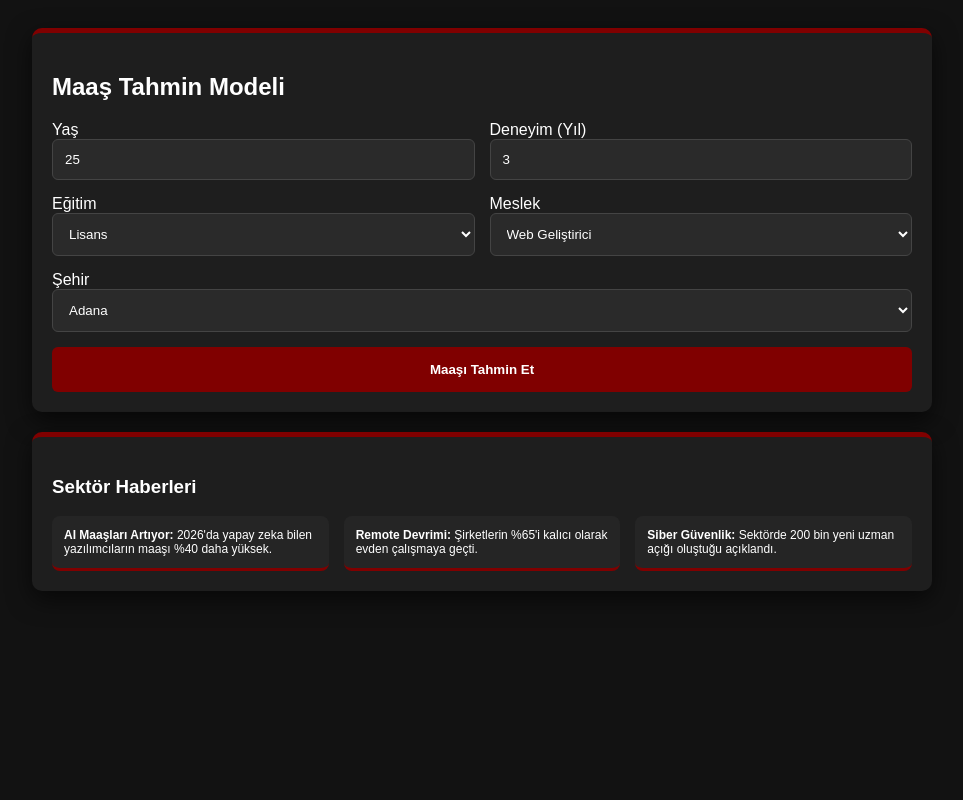
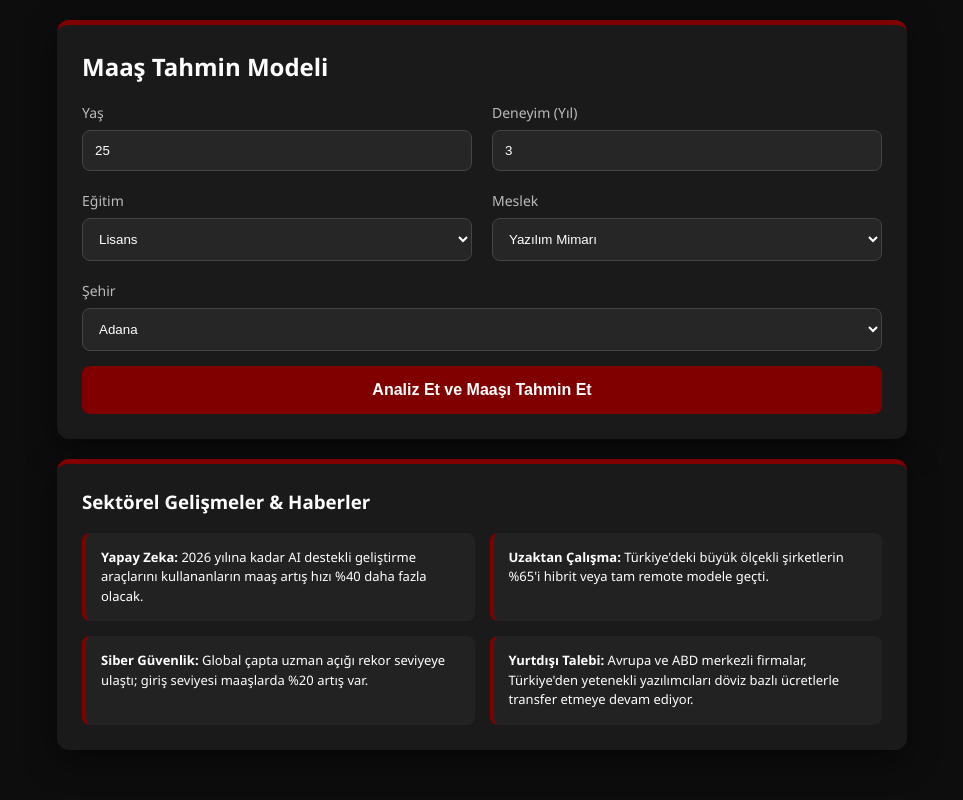
Before and after one commit to kayisdagasli-cmd/maas-tahmini-modeli, a Flask app: page / in a window 1280 px wide. Shown: the whole page, without its empty margins (158-1121 px from the left). Run offline with Flask 3, Linux system fonts and the light colour scheme; some libraries are stand-ins or nearby versions.

Commit message:
Update index.html

```diff
--- a/templates/index.html
+++ b/templates/index.html
@@ -2,22 +2,26 @@
 <html lang="tr">
 <head>
     <meta charset="UTF-8">
+    <meta name="viewport" content="width=device-width, initial-scale=1.0">
     <title>Maaş Tahmin Modeli | Kariyer Analizi</title>
     <script src="https://cdn.jsdelivr.net/npm/countup.js@2.0.7/dist/countUp.min.js"></script>
     <style>
-        :root { --bordo: #800000; --koyu: #121212; --kart: #1e1e1e; --text: #ffffff; }
-        body { background: var(--koyu); color: var(--text); font-family: sans-serif; padding: 20px; }
-        .container { max-width: 900px; margin: auto; }
-        .card { background: var(--kart); border-radius: 10px; padding: 20px; border-top: 5px solid var(--bordo); margin-bottom: 20px; box-shadow: 0 8px 25px rgba(0,0,0,0.6); }
-        .grid { display: grid; grid-template-columns: 1fr 1fr; gap: 15px; }
-        input, select { width: 100%; padding: 12px; background: #2a2a2a; color: white; border: 1px solid #444; border-radius: 6px; box-sizing: border-box; }
-        .btn { width: 100%; padding: 15px; background: var(--bordo); color: white; border: none; font-weight: bold; cursor: pointer; border-radius: 6px; margin-top: 15px; }
-        .price { font-size: 45px; color: #ff4d4d; font-weight: bold; }
-        .bar-chart { display: flex; align-items: flex-end; height: 100px; gap: 2px; background: #000; padding: 10px; border-radius: 8px; overflow-x: auto; }
-        .bar { min-width: 8px; background: var(--bordo); height: 10px; }
-        .bar-active { background: #ff4d4d; min-width: 12px; }
-        .news-grid { display: grid; grid-template-columns: repeat(3, 1fr); gap: 15px; margin-top: 10px; }
-        .news-card { background: #252525; padding: 12px; border-radius: 8px; border-bottom: 3px solid var(--bordo); font-size: 12px; }
+        :root { --bordo: #800000; --koyu: #0d0d0d; --kart: #1a1a1a; --text: #ffffff; }
+        body { background: var(--koyu); color: var(--text); font-family: 'Segoe UI', Tahoma, Geneva, Verdana, sans-serif; margin: 0; padding: 20px; }
+        .container { max-width: 850px; margin: auto; }
+        .card { background: var(--kart); border-radius: 12px; padding: 25px; border-top: 5px solid var(--bordo); margin-bottom: 20px; box-shadow: 0 10px 30px rgba(0,0,0,0.5); }
+        h2, h3 { color: white; margin-top: 0; }
+        .grid { display: grid; grid-template-columns: 1fr 1fr; gap: 20px; }
+        input, select { width: 100%; padding: 12px; background: #262626; border: 1px solid #444; border-radius: 8px; color: white; box-sizing: border-box; }
+        .btn { width: 100%; padding: 15px; background: var(--bordo); border: none; border-radius: 8px; color: white; font-weight: bold; cursor: pointer; font-size: 16px; transition: 0.3s; margin-top: 15px; }
+        .btn:hover { background: #a00000; transform: translateY(-2px); }
+        .price { font-size: 50px; color: #ff4d4d; font-weight: bold; margin: 10px 0; }
+        .bar-chart { display: flex; align-items: flex-end; height: 100px; gap: 2px; overflow-x: auto; padding: 10px; background: #111; border-radius: 8px; margin-top: 15px; }
+        .bar { min-width: 8px; background: var(--bordo); height: 15px; border-radius: 2px 2px 0 0; }
+        .bar-active { background: #ff4d4d; min-width: 12px; height: 40px !important; }
+        .news-box { display: grid; grid-template-columns: 1fr 1fr; gap: 15px; margin-top: 10px; }
+        .news-item { background: #222; padding: 15px; border-radius: 8px; border-left: 4px solid var(--bordo); font-size: 13px; line-height: 1.5; }
+        label { display: block; margin-bottom: 8px; font-size: 14px; color: #bbb; }
     </style>
 </head>
 <body>
@@ -26,50 +30,94 @@
             <h2>Maaş Tahmin Modeli</h2>
             <form action="/predict" method="post">
                 <div class="grid">
-                    <div><label>Yaş</label><input type="number" name="yas" value="{{ yas if yas else 25 }}"></div>
-                    <div><label>Deneyim (Yıl)</label><input type="number" name="deneyim" value="{{ deneyim if deneyim else 3 }}"></div>
-                    <div><label>Eğitim</label><select name="egitim"><option>Lise</option><option selected>Lisans</option><option>Yüksek Lisans</option></select></div>
-                    <div><label>Meslek</label><select name="meslek"><option selected>Web Geliştirici</option><option>Siber Güvenlik Uzmanı</option><option>Yazılım Mimarı</option><option>Yapay Zeka Uzmanı</option></select></div>
+                    <div><label>Yaş</label><input type="number" name="yas" value="{{ yas if yas else 25 }}" required></div>
+                    <div><label>Deneyim (Yıl)</label><input type="number" name="deneyim" value="{{ deneyim if deneyim else 3 }}" required></div>
+                    <div><label>Eğitim</label>
+                        <select name="egitim">
+                            <option {% if egitim == 'Lise' %}selected{% endif %}>Lise</option>
+                            <option {% if not egitim or egitim == 'Lisans' %}selected{% endif %}>Lisans</option>
+                            <option {% if egitim == 'Yüksek Lisans' %}selected{% endif %}>Yüksek Lisans</option>
+                        </select>
+                    </div>
+                    <div><label>Meslek</label>
+                        <select name="meslek">
+                            <option>Web Geliştirici</option>
+                            <option>Siber Güvenlik Uzmanı</option>
+                            <option selected>Yazılım Mimarı</option>
+                            <option>Veri Analisti</option>
+                            <option>Yapay Zeka Uzmanı</option>
+                        </select>
+                    </div>
                 </div>
-                <div style="margin-top:15px;"><label>Şehir</label><select name="sehir">{% for s in sehirler %}<option {% if s == secilen_sehir %}selected{% endif %}>{{ s }}</option>{% endfor %}</select></div>
-                <button type="submit" class="btn">Maaşı Tahmin Et</button>
+                <div style="margin-top:20px;">
+                    <label>Şehir</label>
+                    <select name="sehir">
+                        {% for s in sehirler %}<option {% if s == secilen_sehir %}selected{% endif %}>{{ s }}</option>{% endfor %}
+                    </select>
+                </div>
+                <button type="submit" class="btn">Analiz Et ve Maaşı Tahmin Et</button>
             </form>
         </div>
 
-        {% if hata %}<div class="card" style="border-color: #ff4d4d; color: #ff4d4d; text-align: center;">{{ hata }}</div>{% endif %}
+        {% if hata %}
+        <div class="card" style="border-color: #ff4d4d; color: #ff4d4d; text-align: center;">
+            <strong>Hata:</strong> {{ hata }}
+        </div>
+        {% endif %}
 
         {% if tahmin %}
         <div class="card" style="text-align: center;">
-            <h3>Analiz & Kıyaslama</h3>
+            <h3>Tahmin Edilen Aylık Net Maaş</h3>
             <div class="price" id="target">0</div>
-            <p>Asgari ücretin <strong>{{ oran }}</strong> katı maaş alıyorsunuz.</p>
-            <div style="background:#111; padding: 15px; border-radius: 8px; text-align: left;">
-                <p>📍 Şehir Analizi: <strong>{{ secilen_sehir }}</strong> yaşam maliyeti hesaplandı.</p>
-                <p>📊 Geçim Endeksi: <strong>72/100 (İyi)</strong></p>
+            <p>Bu rakam asgari ücretin yaklaşık <strong>{{ oran }}</strong> katıdır.</p>
+
+            <div style="background:#111; padding: 15px; border-radius: 8px; text-align: left; border-left: 4px solid #ff4d4d;">
+                <p style="margin: 5px 0;">📍 <strong>{{ secilen_sehir }}</strong> yaşam maliyeti analiz edildi.</p>
+                <p style="margin: 5px 0;">📊 Geçim Endeksi: <strong>72/100 (İyi)</strong></p>
             </div>
         </div>
 
         <div class="card">
             <h3>81 İl Maaş Karşılaştırması</h3>
             <div class="bar-chart">
-                {% for s in sehirler %}<div class="bar {% if s == secilen_sehir %}bar-active{% endif %}" title="{{ s }}"></div>{% endfor %}
+                {% for s in sehirler %}
+                <div class="bar {% if s == secilen_sehir %}bar-active{% endif %}" title="{{ s }}"></div>
+                {% endfor %}
             </div>
+            <p style="font-size: 11px; color: #666; margin-top: 10px;">* Kırmızı sütun seçtiğiniz şehri, diğerleri iller arası farkları temsil eder.</p>
         </div>
         {% endif %}
 
         <div class="card">
-            <h3>Sektör Haberleri</h3>
-            <div class="news-grid">
-                <div class="news-card"><strong>AI Maaşları Artıyor:</strong> 2026'da yapay zeka bilen yazılımcıların maaşı %40 daha yüksek.</div>
-                <div class="news-card"><strong>Remote Devrimi:</strong> Şirketlerin %65'i kalıcı olarak evden çalışmaya geçti.</div>
-                <div class="news-card"><strong>Siber Güvenlik:</strong> Sektörde 200 bin yeni uzman açığı oluştuğu açıklandı.</div>
+            <h3>Sektörel Gelişmeler & Haberler</h3>
+            <div class="news-box">
+                <div class="news-item"><strong>Yapay Zeka:</strong> 2026 yılına kadar AI destekli geliştirme araçlarını kullananların maaş artış hızı %40 daha fazla olacak.</div>
+                <div class="news-item"><strong>Uzaktan Çalışma:</strong> Türkiye'deki büyük ölçekli şirketlerin %65'i hibrit veya tam remote modele geçti.</div>
+                <div class="news-item"><strong>Siber Güvenlik:</strong> Global çapta uzman açığı rekor seviyeye ulaştı; giriş seviyesi maaşlarda %20 artış var.</div>
+                <div class="news-item"><strong>Yurtdışı Talebi:</strong> Avrupa ve ABD merkezli firmalar, Türkiye'den yetenekli yazılımcıları döviz bazlı ücretlerle transfer etmeye devam ediyor.</div>
             </div>
         </div>
     </div>
+
     <script>
         {% if tahmin %}
-        const num = parseInt("{{ tahmin }}".replace('.', ''));
-        new CountUp('target', num, { separator: '.', decimal: ',' }).start();
+        // Sayıyı JavaScript'in anlayacağı temiz formata (71200 gibi) çeviriyoruz
+        const rawValue = "{{ tahmin }}".replace(/\./g, '').replace(/,/g, '');
+        const targetNum = parseInt(rawValue);
+
+        // CountUp başlatma
+        const countUp = new CountUp('target', targetNum, {
+            separator: '.',
+            decimal: ',',
+            duration: 2 // 2 saniyede tamamlansın
+        });
+
+        if (!countUp.error) {
+            countUp.start();
+        } else {
+            // Eğer sayaç kütüphanesi hata verirse direkt yazdır
+            document.getElementById('target').innerText = "{{ tahmin }} TL";
+        }
         {% endif %}
     </script>
 </body>
```
